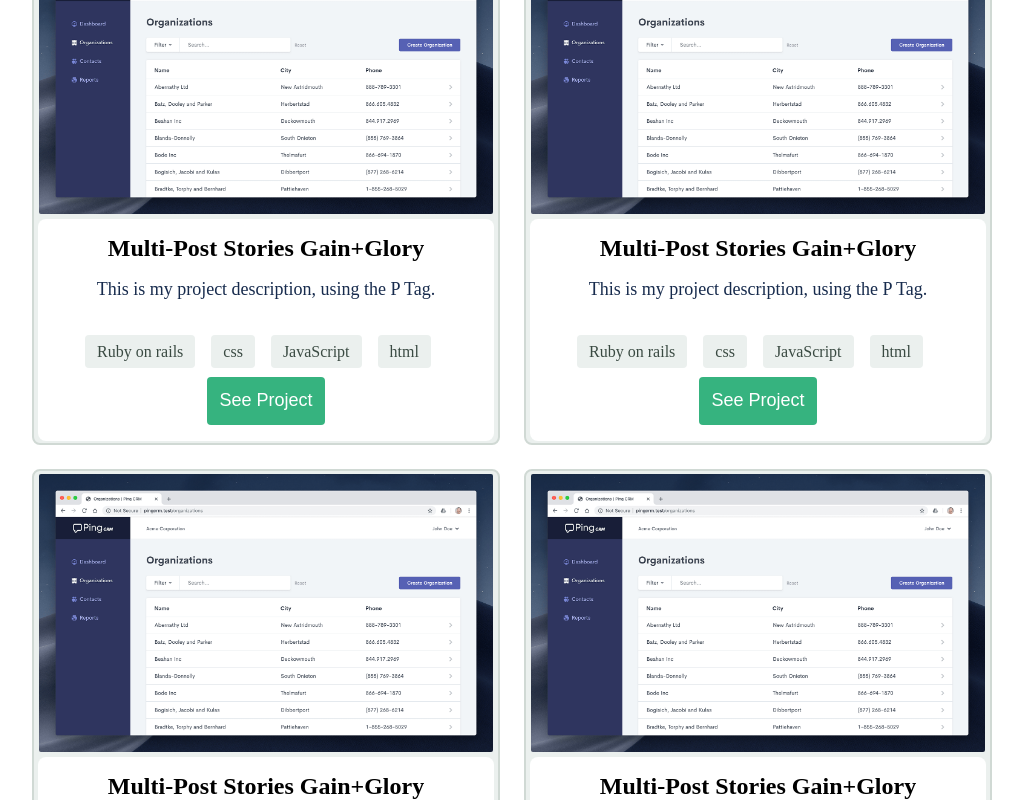
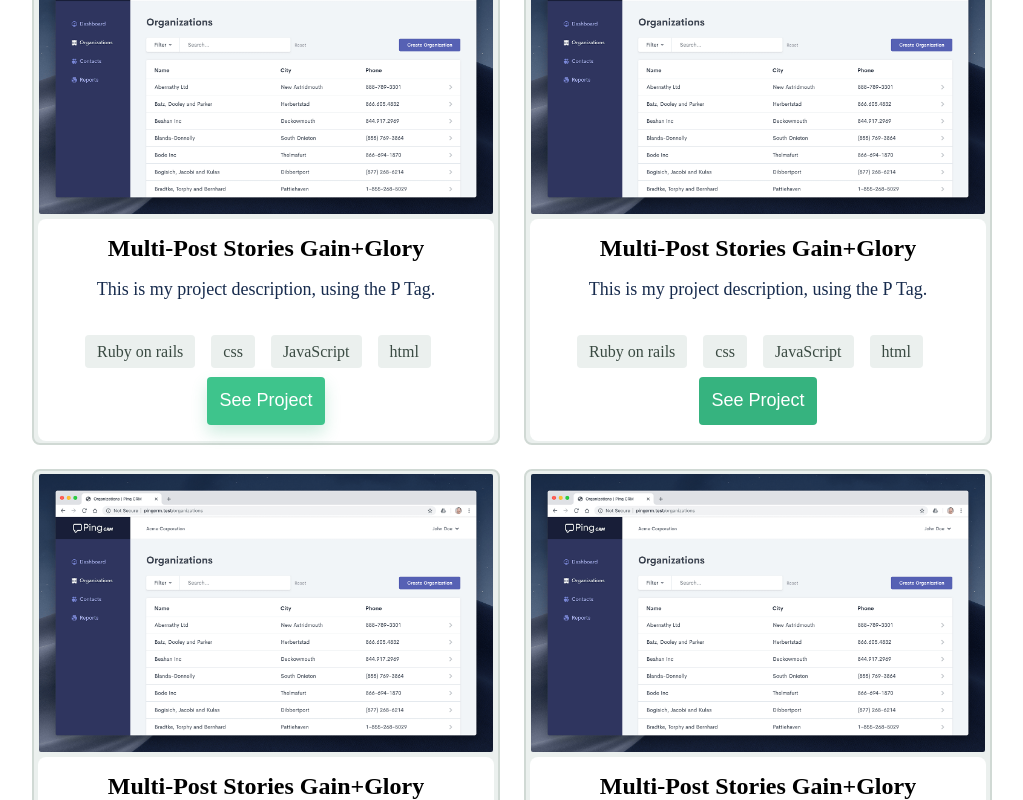
Before and after one commit to khitermedachraf/portfolio2.0, a website: page index.html in a window 1280 px wide. In both pictures the pointer is over the button 394 px from the left and 1111 px from the top of the page. Shown: the part 711-1511 px from the top of the page, without its empty margins (128-1151 px from the left). Drawn offline with Linux system fonts and the light colour scheme.

Commit message:
add button hover and focus features

```diff
--- a/style.css
+++ b/style.css
@@ -228,8 +228,15 @@ p {
   border-radius: 4px;
 }
 
-.see-demo-btn a:hover {
+.see-demo-btn:hover {
   cursor: pointer;
+  background: #3ec48c;
+  box-shadow: 0px 8px 16px rgba(54, 179, 127, 0.24);
+}
+
+.see-demo-btn:focus {
+  cursor: pointer;
+  background: #01a566;
 }
 
 .flex-row-skills {
```
